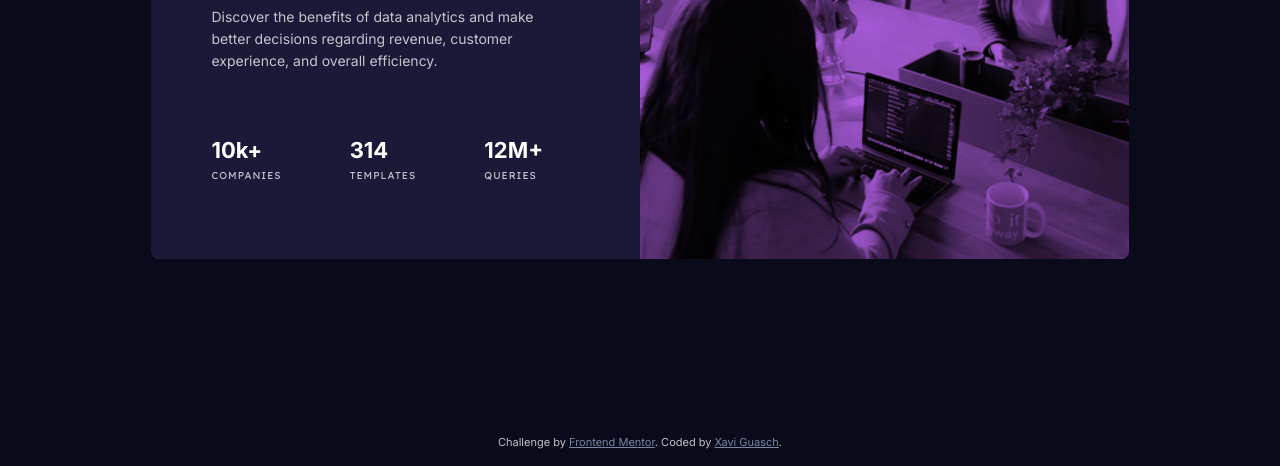
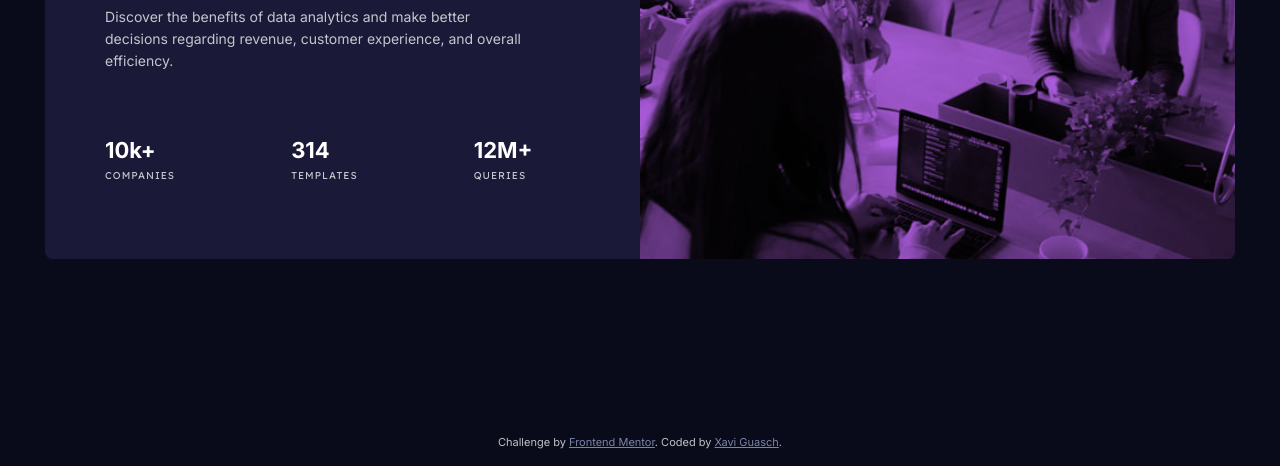
Before and after one commit to xaviguasch/stats-preview-card-component-frontendmentor-challenge-prac, a plain HTML site: page index.html in a window 1280 px wide. Shown: the part 334-800 px from the top of the page. Drawn offline with Linux system fonts and the light colour scheme.

Commit message:
solved width big

```diff
--- a/style.css
+++ b/style.css
@@ -182,7 +182,8 @@ img {
     align-items: center;
 
     margin: 0 auto;
-    max-width: unset;
+    width: 100%;
+    max-width: 1200px;
   }
 
   .header-area,
```
